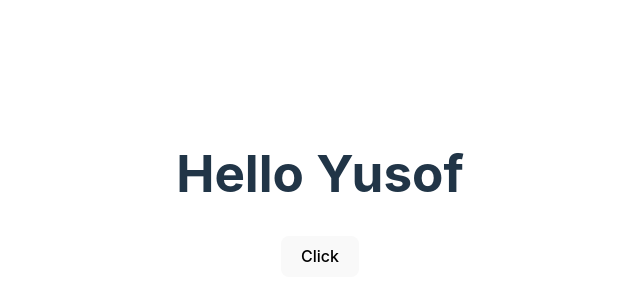
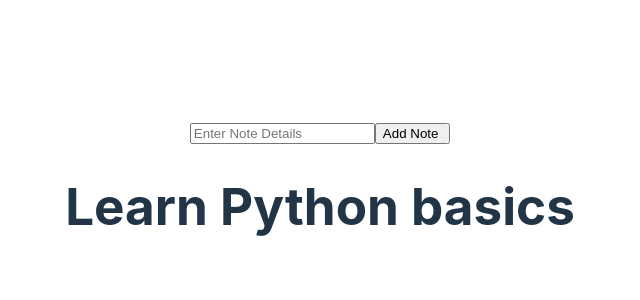
Before and after one commit to yusofAlkhatib/React-Notes-App, a React (Vite) app: page / in a window 1280 px wide. Shown: the part 206-506 px from the top of the page, without its empty margins (320-960 px from the left). Built offline with nearby package versions, Linux system fonts and the light colour scheme.

Commit message:
add events with form

```diff
--- a/src/App.jsx
+++ b/src/App.jsx
@@ -7,30 +7,16 @@ import CreatePost from './components/CreatePost'
 
 function App() {
 
-  // let authorName = "Yusof "
-  // let authorName = "Yusof "
+  let Name = "Learn Python basics "
 
-  const [authorName,setauthorName] = useState('Yusof')
 
-  const hello = () =>{
-    // authorName = 'mahmoud hassan'
-    setauthorName('mahmoud hassan')
-
-    console.log(authorName)
-  }
 
 
   return (
     <>
 
-    <h1> Hello {authorName}</h1>
-
-      <button onClick={hello}> Click </button>
-
-
-
-      {/* < CreatePost />
-      < Posts author={authorName} /> */}
+      < CreatePost />
+      < Posts name={Name} />
     </>
   )
 }
--- a/src/components/CreatePost.jsx
+++ b/src/components/CreatePost.jsx
@@ -1,15 +1,20 @@
 
 const CreatePost = () =>{
     // logic
-    // props
+
+
+    const userInputHandle = (e) =>{
+        console.log(e)
+        console.log(e.target)
+        console.log(e.target.value)
+    }
 
 
     // ui
     return(
         <form>
-            <input type="text" placeholder="Enter Post Title" />
-            <input type="text" placeholder="Enter Post Author" />
-            <input type="submit" value="Add Post " />
+            <input type="text" onChange={userInputHandle} placeholder="Enter Note Details" />
+            <input type="submit" value="Add Note " />
         </form>
     )
 
--- a/src/components/Posts.jsx
+++ b/src/components/Posts.jsx
@@ -1,13 +1,13 @@
 
-const Posts = ({author}) =>{
+const Posts = ({name}) =>{
     // logic
 
 
     // ui
     return(
         <div>
-            <h1> Python basics </h1>
-            <h3> Author : {author} </h3>
+            <h1> {name}</h1>
+
         </div>
     )
 }
```
